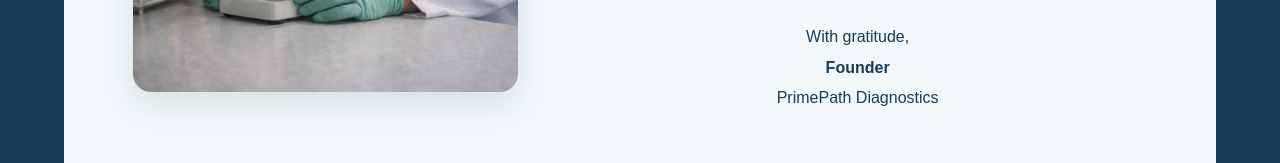
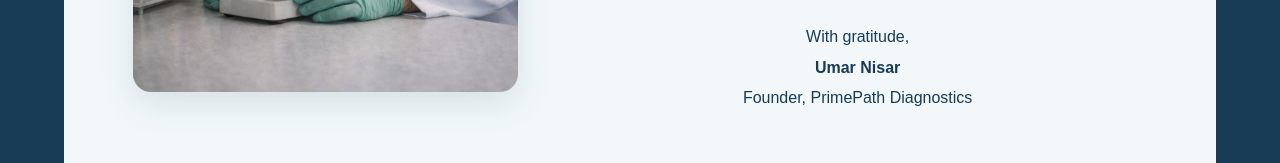
Before and after one commit to sahilumar0520/PrimePath-Diagnostics, a plain HTML site: page index.html in a window 1280 px wide. Shown: the part 4363-4526 px from the top of the page. Drawn offline with Linux system fonts and the light colour scheme.

Commit message:
Update founder signoff in index.html

```diff
--- a/index.html
+++ b/index.html
@@ -172,10 +172,10 @@
             </p>
 
             <p class="founder-signoff">
-                With gratitude,<br>
-                <strong>Founder</strong><br>
-                PrimePath Diagnostics
-            </p>
+    With gratitude,<br>
+    <strong>Umar Nisar</strong><br>
+    Founder, PrimePath Diagnostics
+</p>
 
         </div>
 
```
